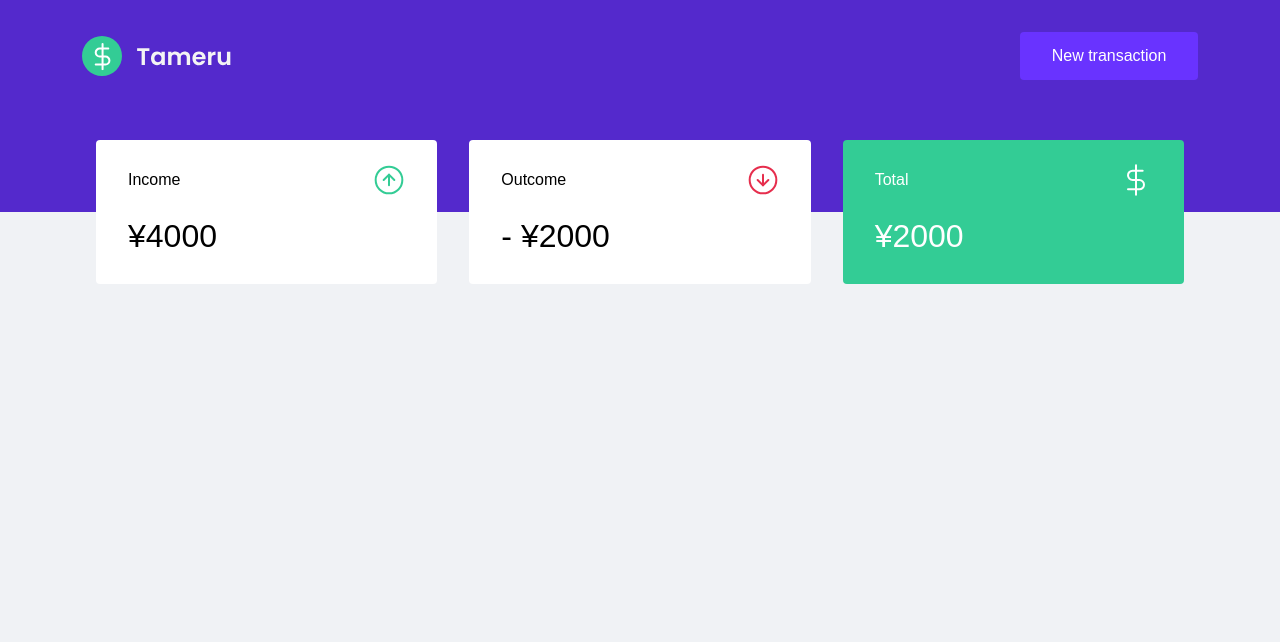
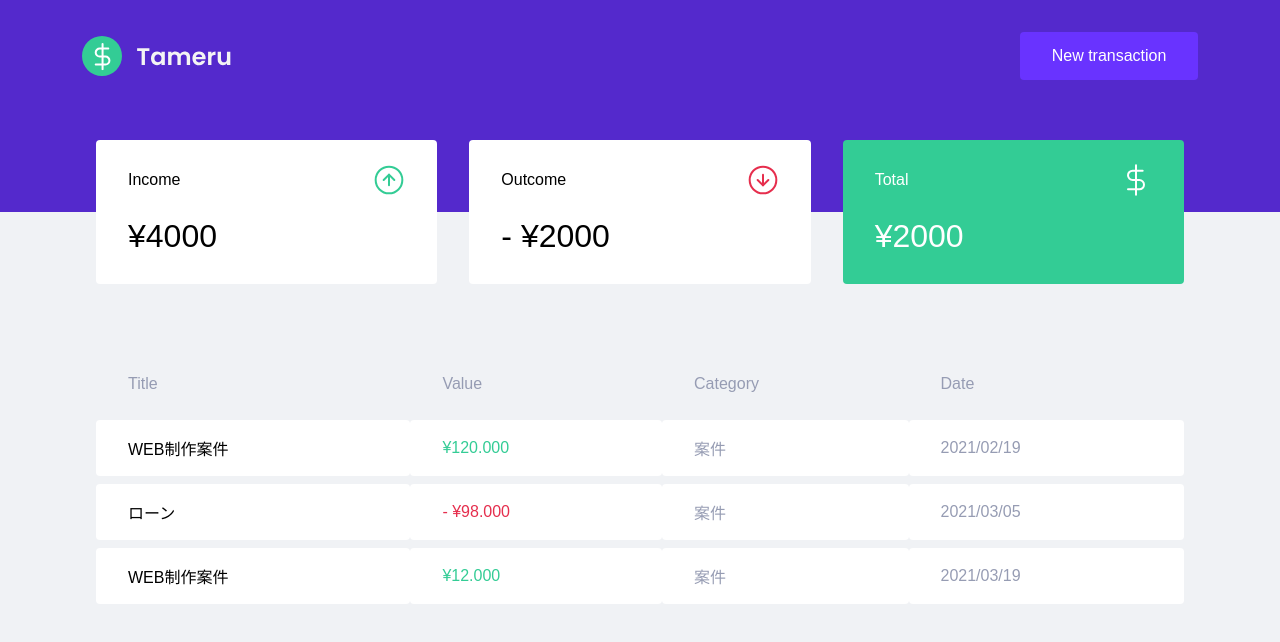
Before and after one commit to rickutino/MyMoney, a React (Create React App) app: page / in a window 1280 px wide. Shown: the top 642 px of the page. Built offline with nearby package versions, Linux system fonts and the light colour scheme.

Commit message:
create new dashborad components TransactionsTable

```diff
--- a/src/components/Dashboard/index.tsx
+++ b/src/components/Dashboard/index.tsx
@@ -1,10 +1,12 @@
 import { Summary } from '../Summary';
+import { TransactionsTable } from '../TransactionsTable';
 import { Container } from './styles';
 
 export const Dashboard: React.FC = () => {
   return (
     <Container>
       <Summary />
+      <TransactionsTable />
     </Container>
   )
 }
--- /dev/null
+++ b/src/components/TransactionsTable/index.tsx
@@ -0,0 +1,37 @@
+import { Container } from './styles';
+
+export const TransactionsTable: React.FC = () => {
+  return (
+    <Container>
+      <table>
+        <tr>
+          <th>Title</th>
+          <th>Value</th>
+          <th>Category</th>
+          <th>Date</th>
+        </tr>
+
+        <tbody>
+          <tr>
+            <td>WEB制作案件</td>
+            <td className="deposit">¥120.000</td>
+            <td>案件</td>
+            <td>2021/02/19</td>
+          </tr>
+          <tr>
+            <td>ローン</td>
+            <td className="withdraw">- ¥98.000</td>
+            <td>案件</td>
+            <td>2021/03/05</td>
+          </tr>
+          <tr>
+            <td>WEB制作案件</td>
+            <td className="deposit">¥12.000</td>
+            <td>案件</td>
+            <td>2021/03/19</td>
+          </tr>
+        </tbody>
+      </table>
+    </Container>
+  )
+}
--- /dev/null
+++ b/src/components/TransactionsTable/styles.ts
@@ -0,0 +1,38 @@
+import styled from 'styled-components';
+
+export const Container = styled.div`
+  margin-top: 4rem;
+
+  table {
+    width: 100%;
+    border-spacing: 0 0.5rem;
+
+    th {
+      color: var(--text-body);
+      font-weight: 400;
+      padding: 1rem 2rem;
+      text-align: left;
+      line-height: 1.5rem;
+    }
+
+    td {
+      padding: 1rem 2rem;
+      border: 0;
+      background: var(--shape);
+      color: var(--text-body);
+      border-radius: 0.25rem;
+
+      &:first-child {
+      color: var(--text-title);
+      }
+
+      &.deposit {
+        color: var(--green);
+      }
+      &.withdraw {
+        color: var(--red);
+      }
+    }
+  }
+
+`;
```
